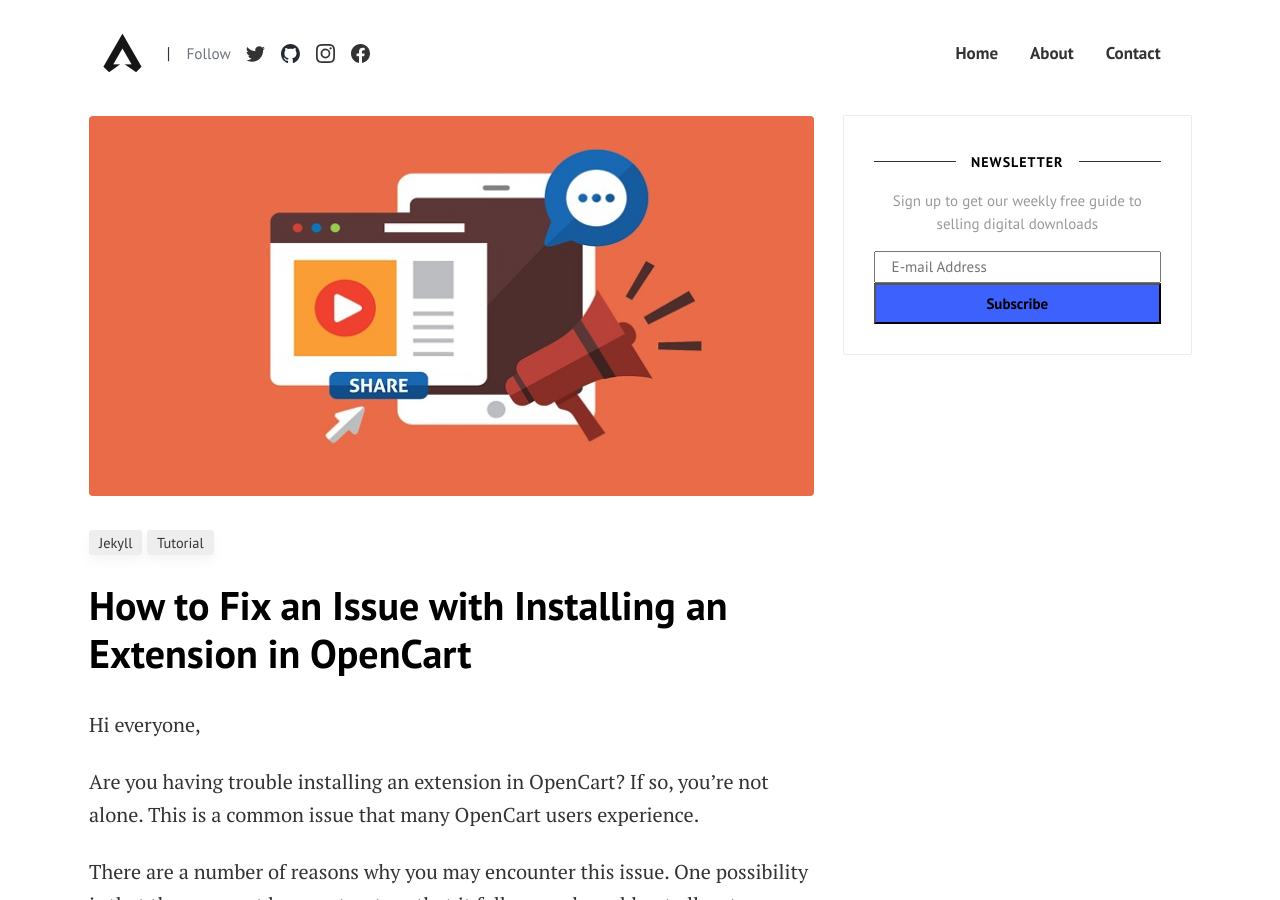
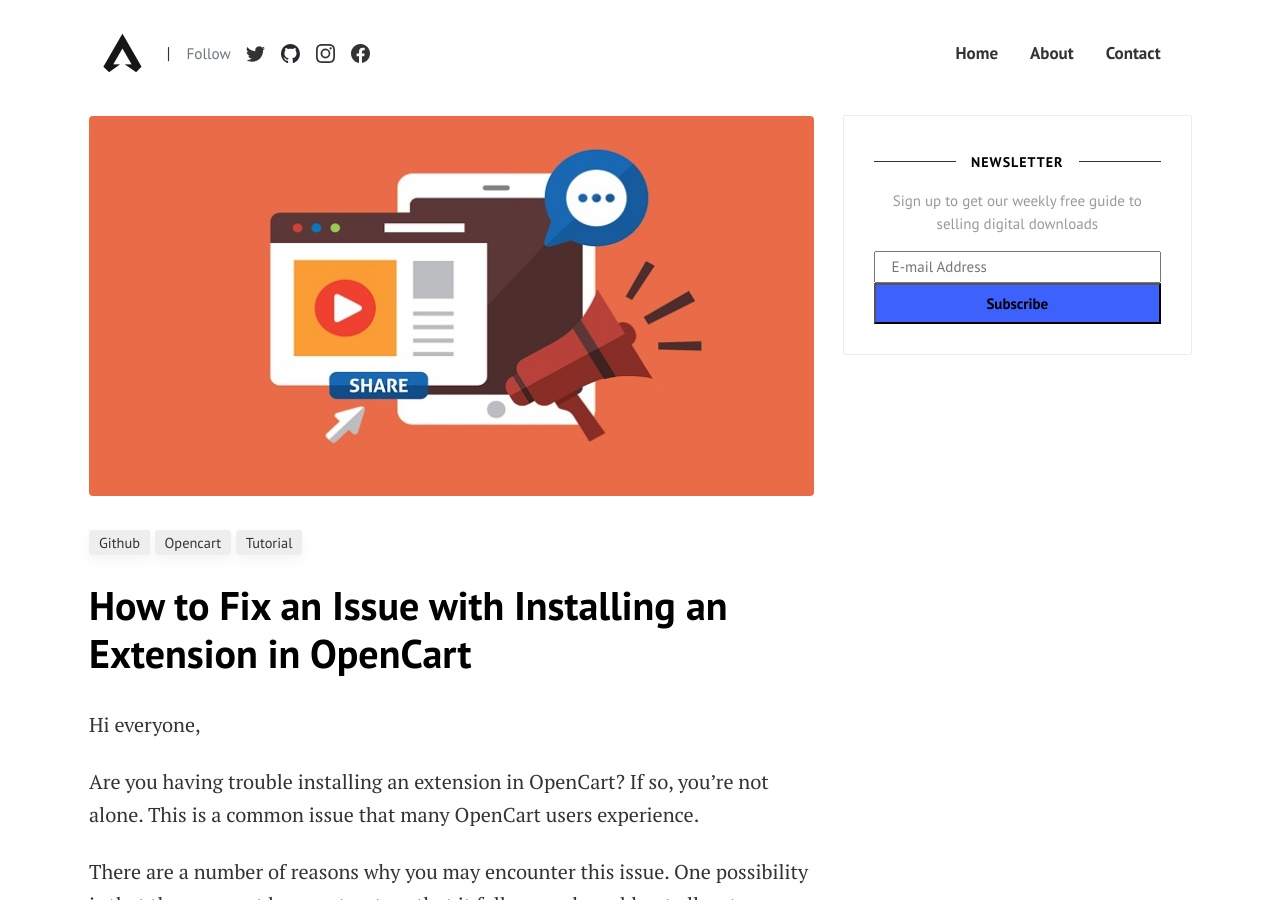
Before and after one commit to ECodeeshop/blog, a Jekyll site: the page built from _posts/2023-11-08-opencart-ocmod-install-fixes.md, in a window 1280 px wide and 900 px high. Built offline with Jekyll 4.4.1, drawn with Linux system fonts in a browser that asks for light colours; comment, search, counter and statistics services are not loaded.

Commit message:
Update 2023-11-08-opencart-ocmod-install-fixes.md

```diff
--- a/_posts/2023-11-08-opencart-ocmod-install-fixes.md
+++ b/_posts/2023-11-08-opencart-ocmod-install-fixes.md
@@ -2,7 +2,7 @@
 layout: post
 title:  "How to Fix an Issue with Installing an Extension in OpenCart"
 author: Anant
-categories: [ Jekyll, tutorial ]
+categories: [ Opencart, Github, Tutorial ]
 image: assets/images/5.jpg
 ---
 
```
